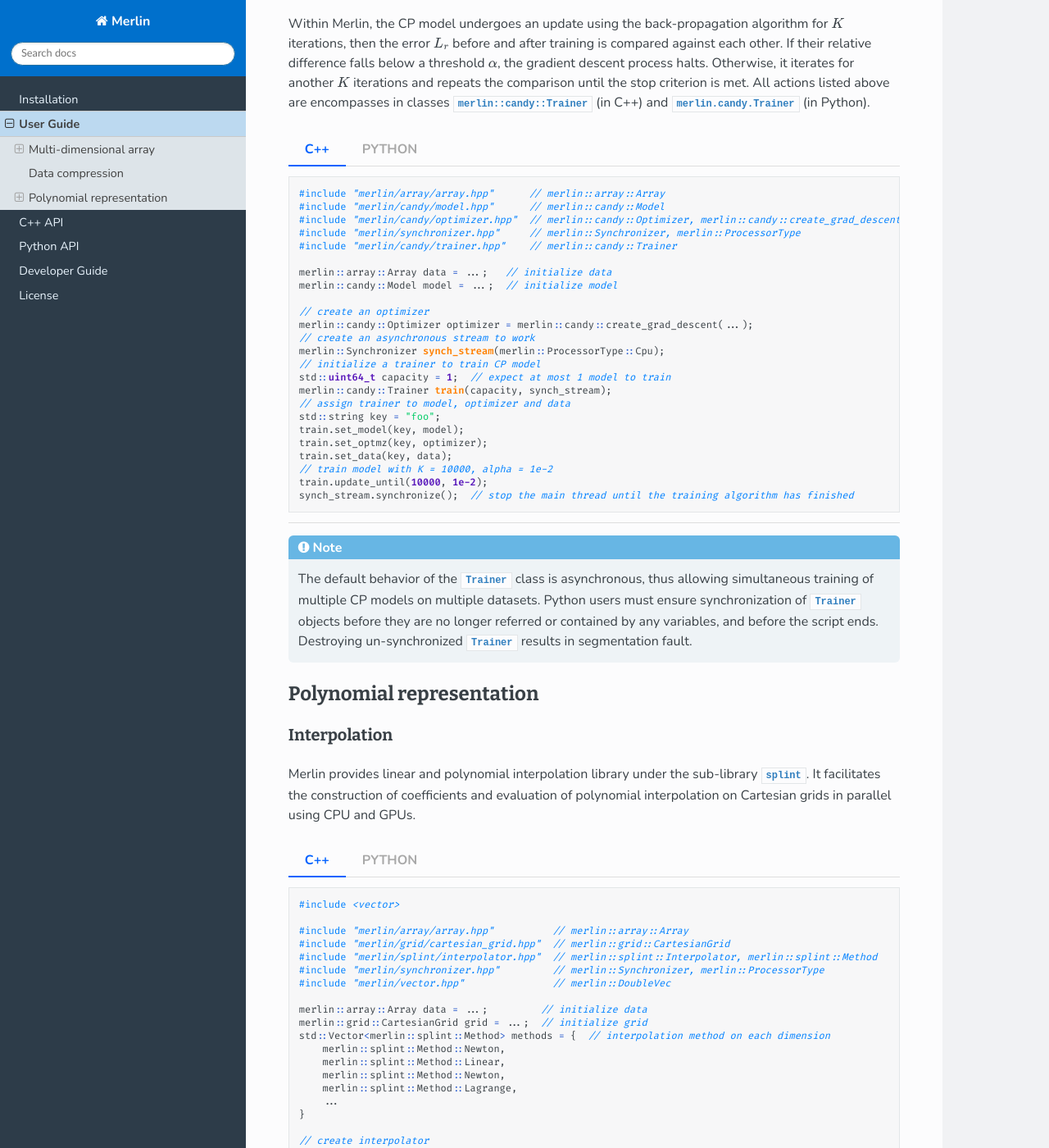
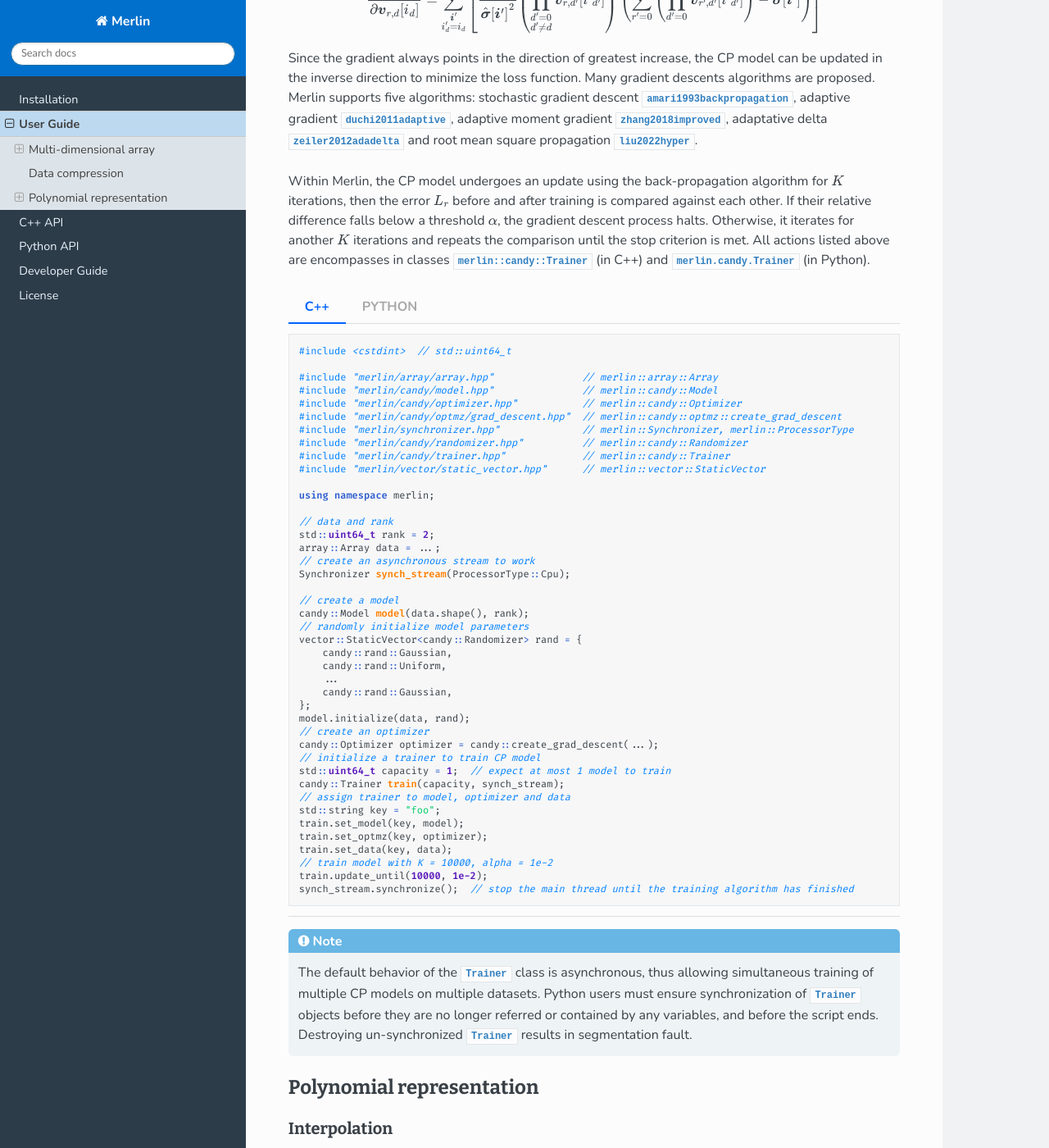
Before and after one commit to quocdang1998/merlin, a Sphinx documentation site: the page built from docs/source/userguide.rst, in a window 1280 px wide and 1400 px high, scrolled down 3483 px. Shown: the whole window at 82% size. Built offline with Sphinx 7.4.7 and the Read the Docs theme 3.1.0, drawn with Linux system fonts in a browser that asks for light colours; the version number could not be read and is left out; cross-references to code outside the pages are shown as plain code; some of the changed text lies outside the part shown.

Commit message:
Enhace code on Windows

```diff
--- a/CMakeLists.txt
+++ b/CMakeLists.txt
@@ -70,7 +70,6 @@
 list(
     APPEND
     MERLIN_SRC_CU
-    candy/train/gpu_trainer.cu
     cuda/device.cu
     cuda/event.cu
     cuda/graph.cu
--- a/docs/source/installation.rst
+++ b/docs/source/installation.rst
@@ -95,7 +95,7 @@
 
 .. code-block:: powershell
 
-   vcvarsall x64
+   Launch-VsDevShell.ps1 -SkipAutomaticLocation -Arch amd64 # or vcvarsall x64
    cmake --preset=windows .
    cd build
    ninja
--- a/docs/source/userguide.rst
+++ b/docs/source/userguide.rst
@@ -24,29 +24,37 @@
 
    .. code-block:: c++
 
+      #include <cassert>  // assert
+
       #include "merlin/array/array.hpp"  // merlin::array::Array
-      #include "merlin/vector.hpp"       // merlin::UIntVec
+      #include "merlin/vector.hpp"       // merlin::Index
+
+      using namespace merlin;
 
       // example of a flatten data in memory
-      double data[6] = {
+      double data[24] = {
           0.0, 1.0, 2.0, 3.0, 4.0, 5.0, 6.0, 7.0, 8.0, 9.0, 10.0, 11.0,
           12.0, 13.0, 14.0, 15.0, 16.0, 17.0, 18.0, 19.0, 20.0, 21.0, 22.0, 23.0,
       };
-      merlin::UIntVec shape = {2, 3, 4};  // data shape
+      Index shape = {2, 3, 4};  // data shape
 
       // data strides
-      merlin::UIntVec c_strides = {  // C-contiguous
+      Index c_strides = {  // C-contiguous
           shape[1] * shape[2] * sizeof(double),
           shape[2] * sizeof(double),
           sizeof(double)
       };
-      merlin::UIntVec f_strides = {  // Fortran-contiguous
+      Index f_strides = {  // Fortran-contiguous
           sizeof(double),
           shape[0] * sizeof(double),
           shape[1] * shape[0] * sizeof(double)
       };
+
       // direct assignment (without data copy)
-      merlin::array::Array a(data, shape, c_strides, false);
+      array::Array a(data, shape, f_strides, false);
+      // copy data to C-contiguous
+      array::Array b(data, shape, f_strides, true);
+      assert(b.strides() == c_strides);
 
    .. code-block:: python
 
@@ -84,17 +92,19 @@
       #include "merlin/cuda/device.hpp"   // merlin::cuda::Device
       #include "merlin/cuda/stream.hpp"   // merlin::cuda::Stream
 
-      // for GPU specifications, please refer to merlin::cuda::print_gpus_spec
-      merlin::cuda::Device gpu(0);  // get GPU
-      gpu.set_as_current();         // set as current GPU
+      using namespace merlin;
+
+      // for GPU specifications, please refer to cuda::print_gpus_spec
+      cuda::Device gpu(0);   // get GPU
+      gpu.set_as_current();  // set as current GPU
       // initialize CUDA asynchronous stream
-      merlin::cuda::Stream synch_stream(merlin::cuda::StreamSetting::NonBlocking);
+      cuda::Stream synch_stream(cuda::StreamSetting::NonBlocking);
 
-      merlin::array::Array a = ...;                      // construct an Array
-      merlin::array::Parcel p(a.shape(), synch_stream);  // allocate data
-      p.transfer_data_to_gpu(a, synch_stream);           // copy data to GPU
-      ...                                                // do something
-      a.clone_data_from_gpu(p, synch_stream);            // copy data from GPU
+      array::Array a = ...;                      // construct an Array
+      array::Parcel p(a.shape(), synch_stream);  // allocate data
+      p.transfer_data_to_gpu(a, synch_stream);   // copy data to GPU
+      ...                                        // do something
+      a.clone_data_from_gpu(p, synch_stream);    // copy data from GPU
 
    .. code-block:: python
 
@@ -130,15 +140,17 @@
       #include "merlin/array/array.hpp"   // merlin::array::Array
       #include "merlin/array/stock.hpp"   // merlin::array::Stock
 
+      using namespace merlin;
+
       // read data from storage to RAM
-      merlin::array::Stock s("/path/to/filename");  // // assign to a file
-      merlin::array::Array a(s.shape());            // allocate data on CPU
-      a.extract_data_from_file(s);                  // read data
+      array::Stock s("/path/to/filename");  // assign to a file
+      array::Array a(s.shape());            // allocate data on CPU
+      a.extract_data_from_file(s);          // read data
 
       // save data from RAM to storage
-      merlin::array::Array a = ...
-      merlin::array::Stock s("/path/to/filename", a.shape());  // allocate a file
-      s.record_data_to_file(a);                                // save data
+      array::Array a = ...
+      array::Stock s("/path/to/filename", a.shape());  // allocate a file
+      s.record_data_to_file(a);                        // save data
 
    .. code-block:: python
 
@@ -230,22 +242,40 @@
 
    .. code-block:: c++
 
-      #include "merlin/array/array.hpp"      // merlin::array::Array
-      #include "merlin/candy/model.hpp"      // merlin::candy::Model
-      #include "merlin/candy/optimizer.hpp"  // merlin::candy::Optimizer, merlin::candy::create_grad_descent
-      #include "merlin/synchronizer.hpp"     // merlin::Synchronizer, merlin::ProcessorType
-      #include "merlin/candy/trainer.hpp"    // merlin::candy::Trainer
+      #include <cstdint>  // std::uint64_t
 
-      merlin::array::Array data = ...;   // initialize data
-      merlin::candy::Model model = ...;  // initialize model
+      #include "merlin/array/array.hpp"               // merlin::array::Array
+      #include "merlin/candy/model.hpp"               // merlin::candy::Model
+      #include "merlin/candy/optimizer.hpp"           // merlin::candy::Optimizer
+      #include "merlin/candy/optmz/grad_descent.hpp"  // merlin::candy::optmz::create_grad_descent
+      #include "merlin/synchronizer.hpp"              // merlin::Synchronizer, merlin::ProcessorType
+      #include "merlin/candy/randomizer.hpp"          // merlin::candy::Randomizer
+      #include "merlin/candy/trainer.hpp"             // merlin::candy::Trainer
+      #include "merlin/vector/static_vector.hpp"      // merlin::vector::StaticVector
 
+      using namespace merlin;
+
+      // data and rank
+      std::uint64_t rank = 2;
+      array::Array data = ...;
+      // create an asynchronous stream to work
+      Synchronizer synch_stream(ProcessorType::Cpu);
+
+      // create a model
+      candy::Model model(data.shape(), rank);
+      // randomly initialize model parameters
+      vector::StaticVector<candy::Randomizer> rand = {
+          candy::rand::Gaussian,
+          candy::rand::Uniform,
+          ...
+          candy::rand::Gaussian,
+      };
+      model.initialize(data, rand);
       // create an optimizer
-      merlin::candy::Optimizer optimizer = merlin::candy::create_grad_descent(...);
-      // create an asynchronous stream to work
-      merlin::Synchronizer synch_stream(merlin::ProcessorType::Cpu);
+      candy::Optimizer optimizer = candy::create_grad_descent(...);
       // initialize a trainer to train CP model
       std::uint64_t capacity = 1;  // expect at most 1 model to train
-      merlin::candy::Trainer train(capacity, synch_stream);
+      candy::Trainer train(capacity, synch_stream);
       // assign trainer to model, optimizer and data
       std::string key = "foo";
       train.set_model(key, model);
@@ -260,14 +290,26 @@
       from merlin import Synchronizer
       from merlin.array import Array
       from merlin.candy import Model, create_grad_descent, Trainer
+      from merlin.candy.rand import Gaussian, Uniform
 
+      # data and rank
+      rank = 2
       data = Array(...)   # initialize data
-      model = Model(...)  # initialize model
+      #  create an asynchronous stream to work
+      synch_stream = Synchronizer("cpu")
 
+      # create a model
+      model = Model(data.shape(), rank)
+      # randomly initialize model parameters
+      rand = [
+          Gaussian,
+          Uniform,
+          ...
+          Gaussian,
+      ]
+      model.initialize(data, rand);
       # create an optimizer
       optimizer = create_grad_descent(...)
-      #  create an asynchronous stream to work
-      synch_stream = Synchronizer("cpu")
       # initialize a trainer to train CP model
       capacity = 1
       train = Trainer(capacity, synch_stream)
@@ -301,35 +343,36 @@
 
    .. code-block:: c++
 
-      #include <vector>
+      #include "merlin/array/array.hpp"           // merlin::array::Array
+      #include "merlin/grid/cartesian_grid.hpp"   // merlin::grid::CartesianGrid
+      #include "merlin/splint/interpolator.hpp"   // merlin::splint::Interpolator, merlin::splint::Method
+      #include "merlin/synchronizer.hpp"          // merlin::Synchronizer, merlin::ProcessorType
+      #include "merlin/vector/static_vector.hpp"  // merlin::vector::StaticVector
+      #include "merlin/vector.hpp"                // merlin::DoubleVec
 
-      #include "merlin/array/array.hpp"          // merlin::array::Array
-      #include "merlin/grid/cartesian_grid.hpp"  // merlin::grid::CartesianGrid
-      #include "merlin/splint/interpolator.hpp"  // merlin::splint::Interpolator, merlin::splint::Method
-      #include "merlin/synchronizer.hpp"         // merlin::Synchronizer, merlin::ProcessorType
-      #include "merlin/vector.hpp"               // merlin::DoubleVec
+      using namespace merlin;
 
-      merlin::array::Array data = ...;         // initialize data
-      merlin::grid::CartesianGrid grid = ...;  // initialize grid
-      std::Vector<merlin::splint::Method> methods = {  // interpolation method on each dimension
-          merlin::splint::Method::Newton,
-          merlin::splint::Method::Linear,
-          merlin::splint::Method::Newton,
-          merlin::splint::Method::Lagrange,
+      array::Array data = ...;         // initialize data
+      grid::CartesianGrid grid = ...;  // initialize grid
+      vector::StaticVector<splint::Method> methods = {  // interpolation method on each dimension
+          splint::Method::Newton,
+          splint::Method::Linear,
+          splint::Method::Newton,
+          splint::Method::Lagrange,
           ...
-      }
+      };
 
       // create interpolator
-      merlin::Synchronizer synch_stream(merlin::ProcessorType::Cpu);
-      merlin::splint::Interpolator interp(grid, data, methods.data(), synch_stream);
+      Synchronizer synch_stream(ProcessorType::Cpu);
+      splint::Interpolator interp(grid, data, methods.data(), synch_stream);
       interp.build_coefficients(4);  // build coefficients with 4 threads in the background
 
       // interpolation
-      merlin::array::Array points = ...      // points has shape [npoints, ndim] and must be C-contiguous
-      // merlin::array::Parcel points = ...  // use GPU array if the synch_stream is on GPU
-      merlin::DoubleVec result(npoints);     // initialize memory for storing interpolation result
-      interp.evaluate(points, result, 8);    // asynchronous interpolation using 8 threads
-      synch_stream.synchronize();            // for the main thread to wait until all tasks finished
+      array::Array points = ...            // points has shape [npoints, ndim] and must be C-contiguous
+      // array::Parcel points = ...        // use GPU array if the synch_stream is on GPU
+      DoubleVec result(npoints);           // initialize memory for storing interpolation result
+      interp.evaluate(points, result, 8);  // asynchronous interpolation using 8 threads
+      synch_stream.synchronize();          // for the main thread to wait until all tasks finished
 
    .. code-block:: python
 
@@ -375,7 +418,6 @@
    .. code-block:: c++
 
       #include "merlin/array/array.hpp"          // merlin::array::Array
-      #include "merlin/config.hpp"               // merlin::Index, merlin::make_array
       #include "merlin/grid/cartesian_grid.hpp"  // merlin::grid::CartesianGrid
       #include "merlin/regpl/polynomial.hpp"     // merlin::regpl::Polynomial
       #include "merlin/regpl/regressor.hpp"      // merlin::regpl::Regressor
@@ -383,14 +425,16 @@
       #include "merlin/synchronizer.hpp"         // merlin::Synchronizer, merlin::ProcessorType
       #include "merlin/vector.hpp"               // merlin::DoubleVec
 
-      merlin::array::Array data = ...;         // initialize data (C-contiguous array!)
-      merlin::grid::CartesianGrid grid = ...;  // initialize grid
+      using namespace merlin;
+
+      array::Array data = ...;         // initialize data (C-contiguous array!)
+      grid::CartesianGrid grid = ...;  // initialize grid
 
       // QR decomposition of the Vandermonde matrix
-      merlin::regpl::Vandermonde coeff_calc(
-          merlin::make_array({2, 3, 5, 10, ...}),  // order per axis of the polynomial
-          grid,                                    // grid of points to fit
-          4,                                       // number of CPU threads to process
+      regpl::Vandermonde coeff_calc(
+          {2, 3, 5, 10, ...},  // order per axis of the polynomial
+          grid,                // grid of points to fit
+          4,                   // number of CPU threads to process
       );
 
       // calculate polynomial coefficients and evaluate in parallel
@@ -419,7 +463,7 @@
 
       # calculate polynomial coefficients and evaluate in parallel
       synch_stream = Synchronizer("cpu")
-      polynom = coeff_calc.solve(data)  # calculate coefficients
+      polynom = coeff_calc.solve(data)           # calculate coefficients
       reg_poly = Regressor(polynom, synch_stream)
       result = reg_poly.evaluate_cpu(points, 8)  # evaluate (similar to Interpolator)
       synch_stream.synchronize()
```
Also changed, not shown: 6 other files.
